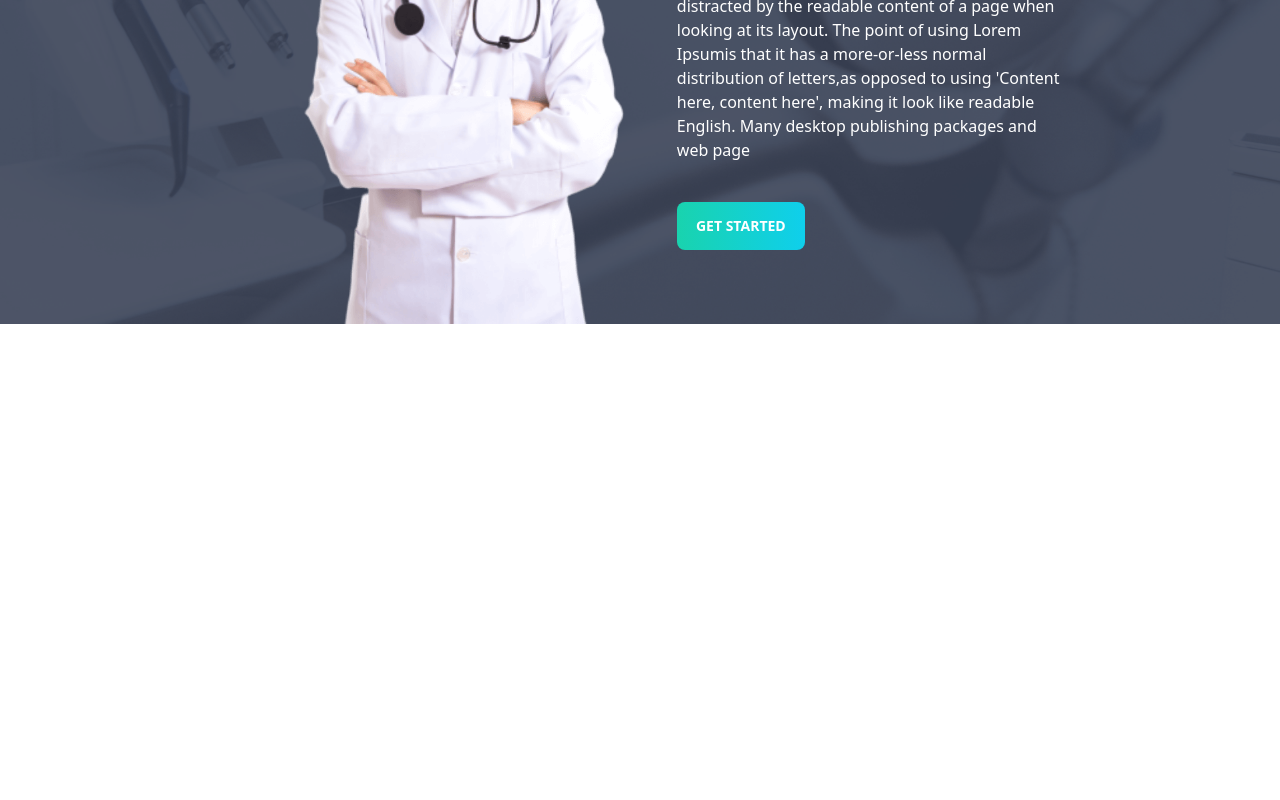
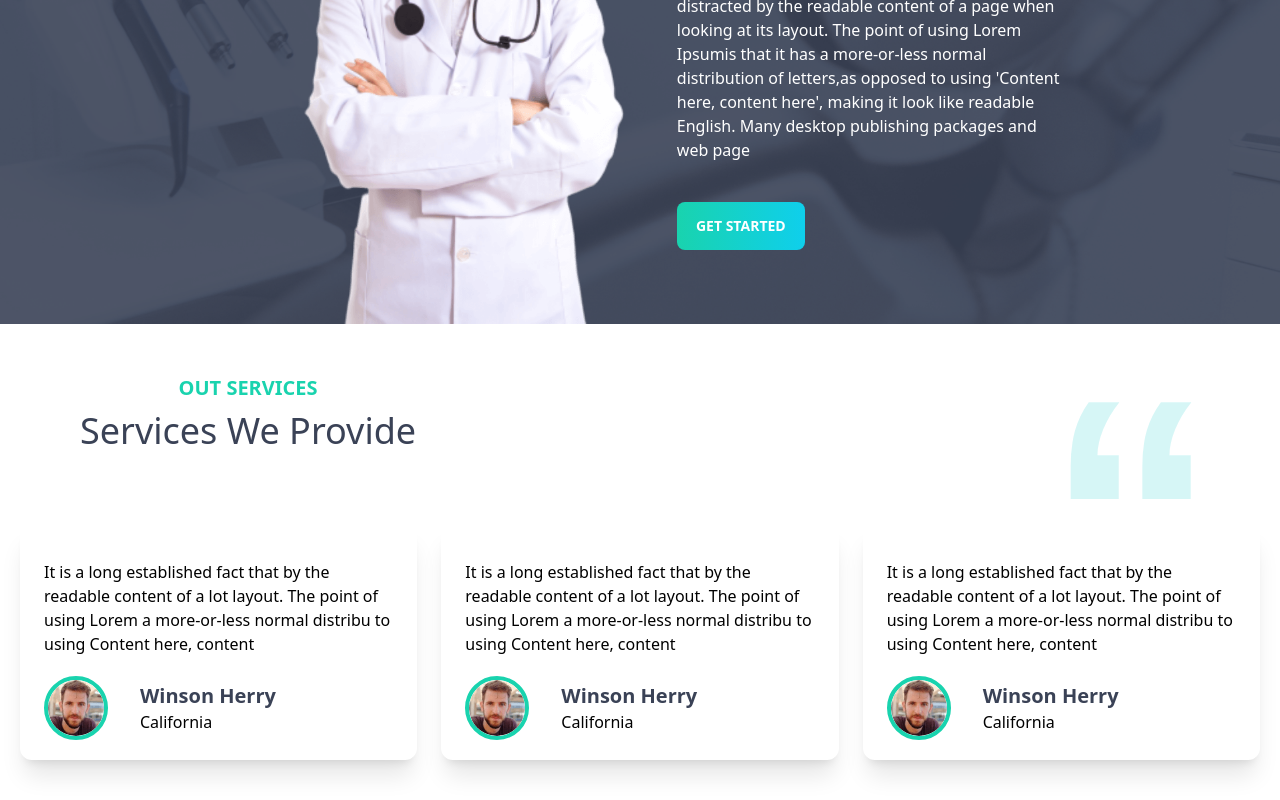
Before and after one commit to Fardin7864/e-doctor, a React (Vite) app: page / in a window 1280 px wide. Shown: the part 2352-3152 px from the top of the page. Before the commit the page ends 2676 px from the top, so only its background shows below. Built offline with nearby package versions, Linux system fonts and the light colour scheme.

Commit message:
created testimonial section

```diff
--- /dev/null
+++ b/src/components/Testimonial/Testimonial.jsx
@@ -0,0 +1,55 @@
+import testimonital from "../../assets/icons/quote.svg";
+import person from '../../assets/images/people1.png'
+import person1 from '../../assets/images/people2.png'
+import person2 from '../../assets/images/people3.png'
+
+const Testimonial = () => {
+  return (
+    <div className=" mt-20">
+      <div className=" px-20 flex flex-col md:flex-row justify-between items-center h-20">
+        <div className=" mb-16 text-center">
+          <h5 className=" text-p">OUT SERVICES</h5>
+          <h3 className=" title-text text-4xl mt-2">Services We Provide</h3>
+        </div>
+        <div className="">
+          <img src={testimonital} alt="" className="h-28"/>
+        </div>
+      </div>
+      <div className=" grid lg:grid-cols-3 grid-cols-1 gap-6 py-10 px-5">
+            <div className=' flex flex-col gap-5 py-5 px-6 items-center rounded-xl shadow-xl'>
+                <p className=' text-black text-base mt-4'>It is a long established fact that by the readable content of a lot layout. The point of using Lorem a more-or-less normal distribu to using Content here, content</p>
+                <div className=" w-full flex justify-start gap-8 items-center">
+                    <img src={person} alt="" className=" w-16 h-16 rounded-full border-4 border-[#19D3AE]"/>
+                    <div className="">
+                    <h5 className=" title-text text-xl font-semibold">Winson Herry</h5>
+                    <p className=" text-black text-base">California</p>
+                    </div>
+                </div>
+            </div>
+            <div className=' flex flex-col gap-5 py-5 px-6 items-center rounded-xl shadow-xl'>
+                <p className=' text-black text-base mt-4'>It is a long established fact that by the readable content of a lot layout. The point of using Lorem a more-or-less normal distribu to using Content here, content</p>
+                <div className=" w-full flex justify-start gap-8 items-center">
+                    <img src={person} alt="" className=" w-16 h-16 rounded-full border-4 border-[#19D3AE]"/>
+                    <div className="">
+                    <h5 className=" title-text text-xl font-semibold">Winson Herry</h5>
+                    <p className=" text-black text-base">California</p>
+                    </div>
+                </div>
+            </div>
+            <div className=' flex flex-col gap-5 py-5 px-6 items-center rounded-xl shadow-xl'>
+                <p className=' text-black text-base mt-4'>It is a long established fact that by the readable content of a lot layout. The point of using Lorem a more-or-less normal distribu to using Content here, content</p>
+                <div className=" w-full flex justify-start gap-8 items-center">
+                    <img src={person} alt="" className=" w-16 h-16 rounded-full border-4 border-[#19D3AE]"/>
+                    <div className="">
+                    <h5 className=" title-text text-xl font-semibold">Winson Herry</h5>
+                    <p className=" text-black text-base">California</p>
+                    </div>
+                </div>
+            </div>
+
+        </div>
+    </div>
+  );
+};
+
+export default Testimonial;
--- a/src/pages/Home/Home.jsx
+++ b/src/pages/Home/Home.jsx
@@ -2,6 +2,7 @@ import Cards from "../../components/BannerBottomCard/Cards";
 import BottomBanner from "../../components/BottomBanner/BottomBanner";
 import Banner from "../../components/Homebanner/Banner";
 import OutServices from "../../components/OurServices/OutServices";
+import Testimonial from "../../components/Testimonial/Testimonial";
 
 const Home = () => {
     return (
@@ -12,6 +13,7 @@ const Home = () => {
             </div>
             <OutServices></OutServices>
             <BottomBanner></BottomBanner>
+            <Testimonial></Testimonial>
         </div>
     );
 };
```
